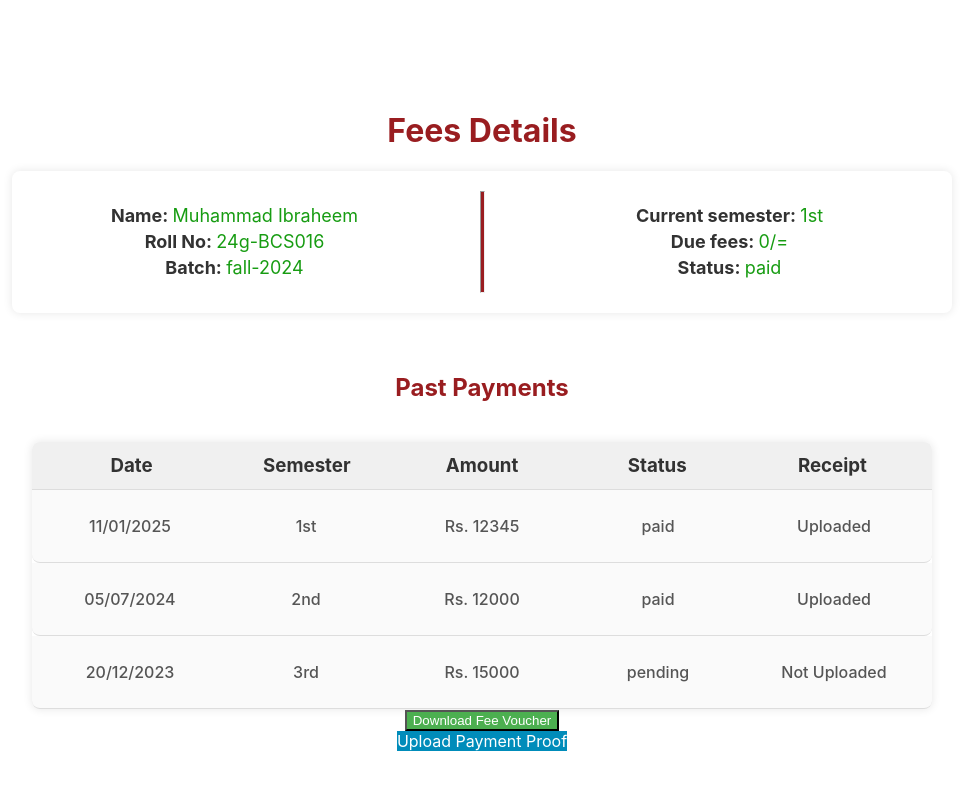
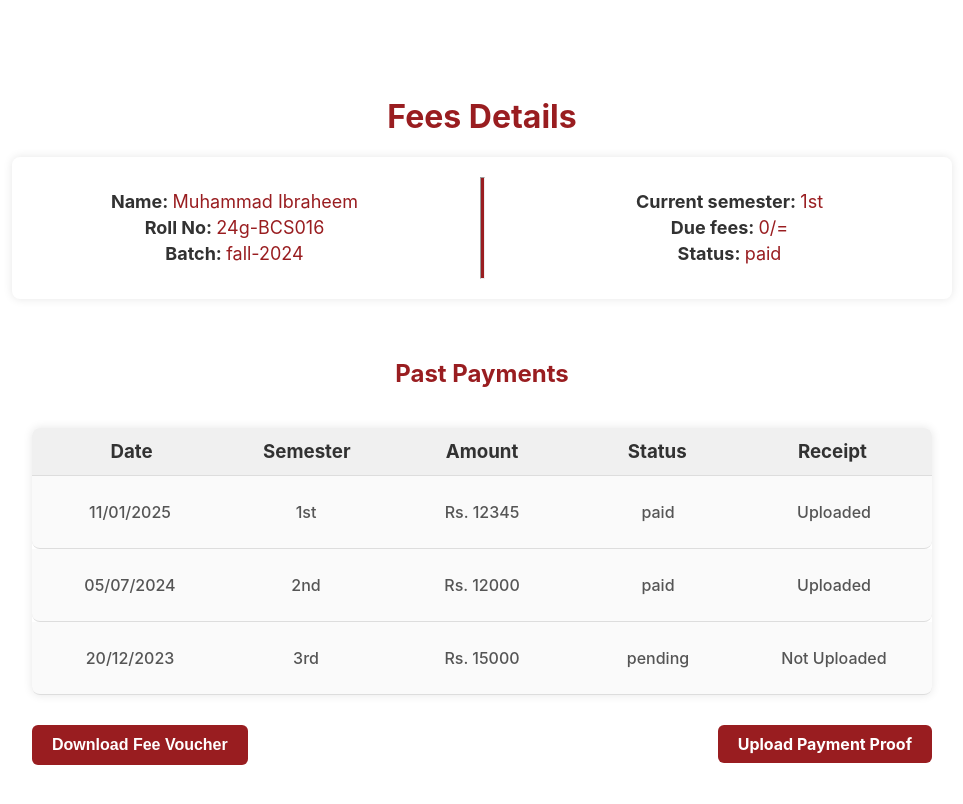
Before and after one commit to ZohaMobin/gutech-studentportal, a React (Create React App) app: page / in a window 1280 px wide. Shown: the top 804 px of the page, without its empty margins (158-1121 px from the left). Built offline with nearby package versions, Linux system fonts and the light colour scheme.

Commit message:
buttonsChange

```diff
--- a/src/Pages/Group1-Fees/Fees.css
+++ b/src/Pages/Group1-Fees/Fees.css
@@ -33,7 +33,7 @@ h4 {
 }
 
 span{
-    color: #179c12;
+    color: #991D20;
     font-weight: 400;
 }
 
@@ -49,50 +49,61 @@ span{
     color: #991D20;
 }
 
-.buttons-container {
+.buttons {
     display: flex;
-    justify-content: flex-end; /* Align buttons to the right */
-    gap: 20px;
-    margin-top: 20px;
+    justify-content: space-between; /* Align buttons to the right */
+    gap: 20px; /* Add space between the buttons */
+    margin-top: 30px;
     width: 80%; /* Match the width of the container */
     max-width: 900px; /* Keep alignment consistent */
 }
 
+.download-container, .upload-container {
+    display: flex;
+    flex-direction: column;
+    align-items: flex-end; /* Align text/info to the right */
+}
 
-.button {
-    padding: 10px 20px;
-    font-size: 16px;
+.download-button, .upload-button {
+     /* Larger padding for better appearance */
+    font-size: 16px; /* Larger font size */
     border: none;
-    border-radius: 5px;
+    border-radius: 6px; /* Rounded corners */
     cursor: pointer;
-    transition: all 0.3s ease;
+    transition: all 0.3s ease-in-out;
+    font-weight: bold;
 }
 
 .download-button {
-    background-color: #4CAF50;
-    color: white;
+    background-color: #991D20; /* Green button for download */
+    color: #fff; /* White text */
+    padding: 11px 20px;
 }
 
 .download-button:hover {
-    background-color: #45a049;
+    background-color: #8a1b1e; /* Slightly darker green on hover */
 }
 
 .upload-button {
-    background-color: #008CBA;
-    color: white;
+    background-color: #991D20; /* Match red theme for upload button */
+    color: #fff; /* White text */
+    text-align: center;
     display: inline-block;
-    text-align: center;
+    padding: 9px 20px;
 }
 
 .upload-button:hover {
-    background-color: #007bb5;
+    background-color: #8a1b1e; /* Slightly darker red on hover */
 }
 
 .file-info {
     margin-top: 10px;
     font-size: 14px;
     color: #555;
+    text-align: right; /* Align file name info to the right */
 }
+
+
 
 
 .heading2 {
--- a/src/Pages/Group1-Fees/Fees.js
+++ b/src/Pages/Group1-Fees/Fees.js
@@ -104,9 +104,10 @@ function Fees(){
             onChange={handleFileUpload}
             aria-label="Upload proof of payment"
         />
-                {fileName && <p>File uploaded: {fileName}</p>}
+        {fileName && <p className="file-info">File uploaded: {fileName}</p>}
     </div>
 </div>
+
         </div>
     )
 }
```
Lines whose indentation alone changed are shown as unchanged.
